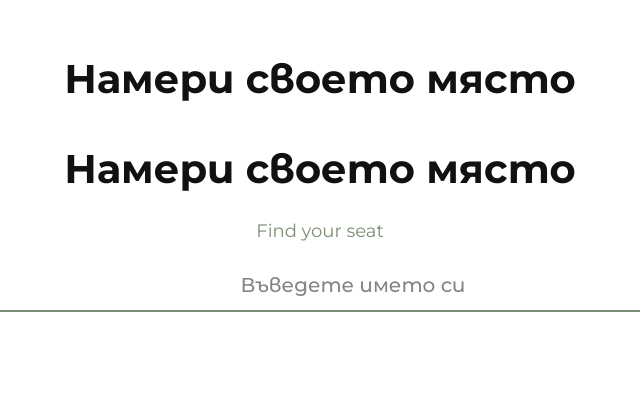
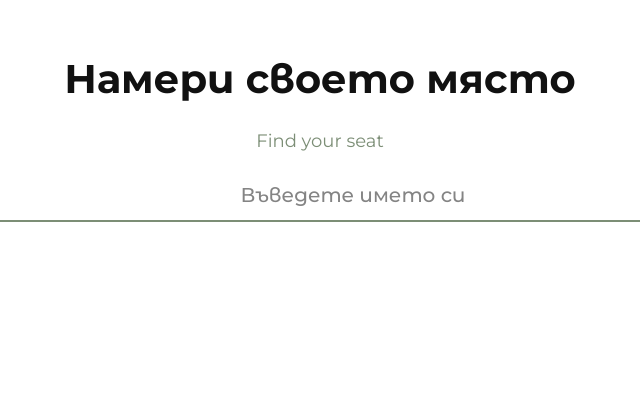
Before and after one commit to davincinterior/find-your-seat, a plain HTML site: page index.html in a window 1280 px wide. Shown: the whole page, without its empty margins (320-960 px from the left). Drawn offline with Linux system fonts and the light colour scheme.

Commit message:
Update index.html

```diff
--- a/index.html
+++ b/index.html
@@ -23,8 +23,7 @@
 <body>
   <main class="wrap">
     <h1>Намери своето място</h1>
-      <h1>Намери своето място</h1>
-<p style="font-family: 'Montserrat', sans-serif; font-size: 18px; color: #7c8e76; margin-top: -10px;">
+     <p style="font-family: 'Montserrat', sans-serif; font-size: 18px; color: #7c8e76; margin-top: -10px;">
   Find your seat
 </p>
     <div class="search-area">
```
